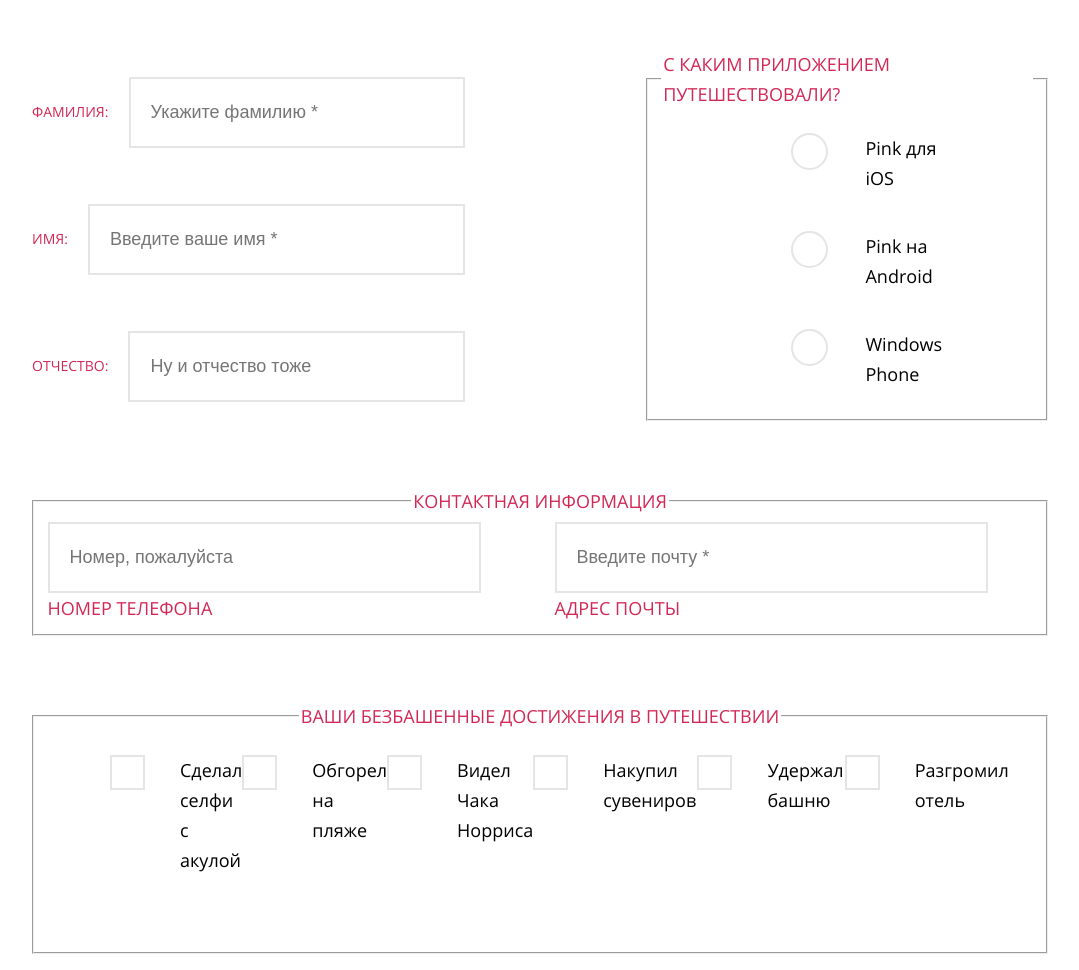
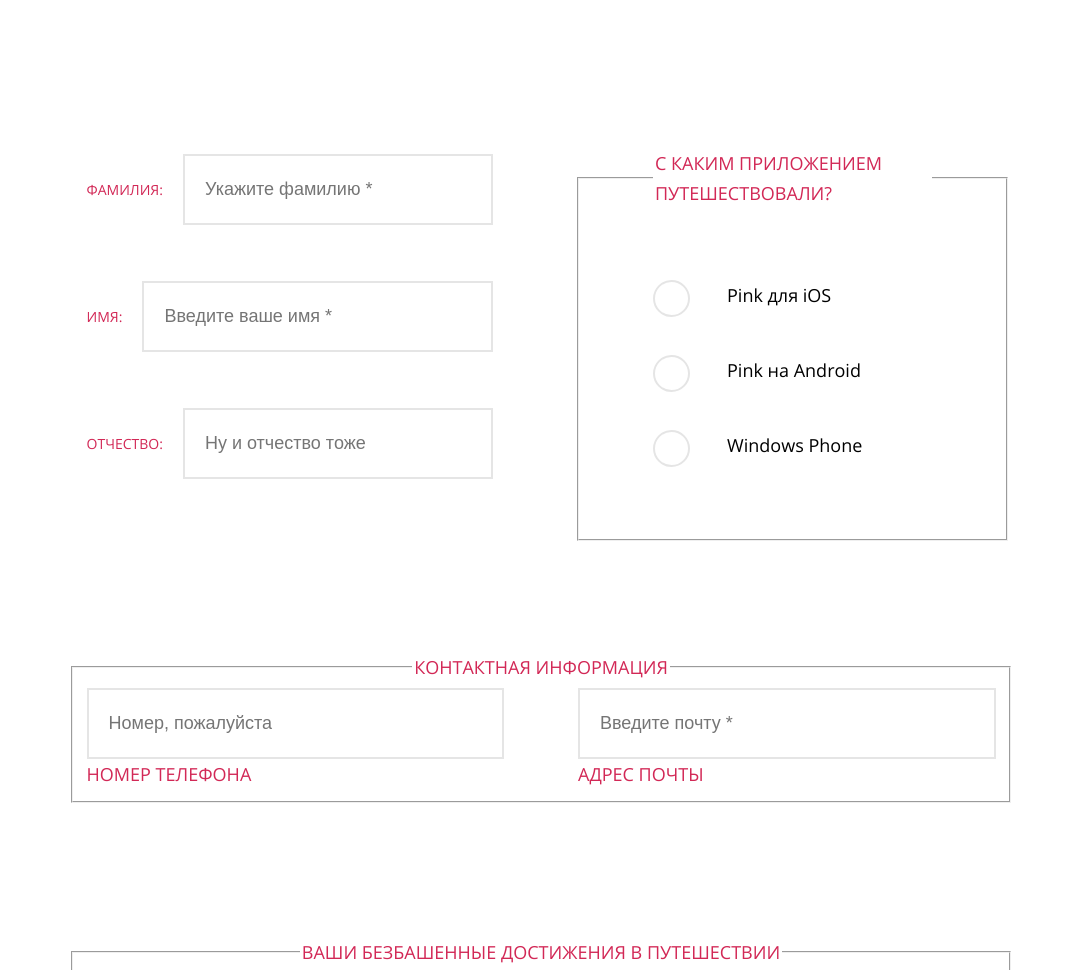
Before and after one commit to Haarkin/283545-pink-24, a plain HTML site: page source/form.html in a window 1280 px wide. Shown: the part 763-1733 px from the top of the page, without its empty margins (100-1179 px from the left). Drawn offline with nearby package versions, Linux system fonts and the light colour scheme; files that its build step writes are made by us from their sources; a web font is replaced by a local one.

Commit message:
Делает сетки внутренних страниц

```diff
--- a/source/form.html
+++ b/source/form.html
@@ -60,7 +60,8 @@
         шанс выиграть ценный приз — 1000
         миль на вашу бонусную карту!</p>
       <div class="registration__name-form name-form">
-        <div class="name-form__wrapper">
+        <fieldset class="name-form__wrapper">
+          <legend class="visually-hidden">Форма имени</legend>
           <div class="field">
             <label for="surname" class="field__label">
               Фамилия:
@@ -81,12 +82,12 @@
             <input class="field__input" placeholder="Ну и отчество тоже" type="text" id="second-name"
               name="second-name">
           </div>
-        </div>
+        </fieldset>
       </div>
-      <fieldset class="registration__achievement-form achievement-form">
+      <div class="registration__achievement-form achievement-form">
+        <fieldset class="achievement-form__wrapper">
         <legend class="achievement-form__title">Ваши безбашенные
           достижения в путешествии</legend>
-        <div class="achievement-form__wrapper">
           <ul class="achievement-form__list">
             <li class="achievement-form__item">
               <label class="achievement-form__label checkbox">
@@ -125,11 +126,11 @@
               </label>
             </li>
           </ul>
-        </div>
-      </fieldset>
-      <fieldset class="registration__contact-form contact-form">
+        </fieldset>
+      </div>
+      <div class="registration__contact-form contact-form">
+        <fieldset class="contact-form__wrapper">
         <legend class="contact-form__title">Контактная информация</legend>
-        <div class="contact-form__wrapper">
           <div class="contact-form__list">
             <div class="contact-form__item item">
               <label for="phone" class="registration__label">
@@ -144,41 +145,41 @@
               <input class="item__input" placeholder="Введите почту *" type="email" id="email" name="email" required>
             </div>
           </div>
-        </div>
-      </fieldset>
-      <fieldset class="registration__program-form program-form">
-        <legend class="program-form__title">С каким приложением
+        </fieldset>
+      </div>
+      <div class="registration__device-form device-form">
+        <fieldset class="device-form__wrapper">
+        <legend class="device-form__title">С каким приложением
           путешествовали?</legend>
-        <div class="program-form__wrapper">
-          <ul class="program-form__list">
-            <li class="program-form__item">
+          <ul class="device-form__list">
+            <li class="device-form__item">
               <label class="control">
-                <input class="visually-hidden control-input" type="radio" name="program-group" value="iOS" checked>
+                <input class="visually-hidden control-input" type="radio" name="device-group" value="iOS" checked>
                 <span class="control-label">Pink для iOS</span>
               </label>
             </li>
-            <li class="program-form__item">
+            <li class="device-form__item">
               <label class="control">
-                <input class="visually-hidden control-input" type="radio" name="program-group" value="Android">
+                <input class="visually-hidden control-input" type="radio" name="device-group" value="Android">
                 <span class="control-label">Pink на Android</span>
               </label>
             </li>
-            <li class="program-form__item">
+            <li class="device-form__item">
               <label class="control">
-                <input class="visually-hidden control-input" type="radio" name="program-group" value="Windows Phone">
+                <input class="visually-hidden control-input" type="radio" name="device-group" value="Windows Phone">
                 <span class="control-label">Windows Phone</span>
               </label>
             </li>
           </ul>
-        </div>
-      </fieldset>
-      <fieldset class="registration__program-fieldset program-fieldset">
+        </fieldset>
+      </div>
+      <div class="registration__program-fieldset program-fieldset">
+        <fieldset class="program-fieldset__wrapper">
         <legend class="program-fieldset__title">Опишите свои эмоции</legend>
-        <div class="program-fieldset__wrapper">
           <textarea class="program-fieldset__field" placeholder="Можно прям в красках, не стесняясь в выражениях"
             type="text" name="feeling-commentary"></textarea>
-        </div>
-      </fieldset>
+        </fieldset>
+      </div>
       <div class="registration__lower-wrapper">
         <button class="button registration__submit-button" type="submit">Отправить форму</button>
         <span class="registration__required">* — обязательные поля</span>
--- a/source/sass/blocks/achievement-form.scss
+++ b/source/sass/blocks/achievement-form.scss
@@ -3,26 +3,28 @@
   margin-bottom: 42px;
 
   @media (max-width: $mobile-width-only) {
-    border: none;
     width: 100%;
   }
 
   @media (min-width: $tablet-width) {
     background-color: $white;
     order: 4;
-    margin: 0 auto;
     margin-bottom: 65px;
   }
 
   @media (min-width: $desktop-width) {
     height: min-content;
-    width: 100%;
+    grid-area: achievement;
   }
 }
 
 .achievement-form__wrapper {
   width: 280px;
   margin: 0 auto;
+
+  @media (max-width: $mobile-width-only) {
+    border: none;
+  }
 
   @media (min-width: $tablet-width) {
     width: 620px;
@@ -41,11 +43,12 @@
 
 .achievement-form__list {
   list-style: none;
+  padding: 0;
 
   @media (min-width: $desktop-width) {
-    width: 100%;
+    width: auto;
     display: grid;
-    grid-template-columns: 1fr 1fr 1fr;
+    grid-template-rows: 1fr 1fr;
     grid-auto-flow: column;
   }
 }
--- a/source/sass/blocks/contact-form.scss
+++ b/source/sass/blocks/contact-form.scss
@@ -1,10 +1,6 @@
 .contact-form {
   margin: 0 auto;
   margin-bottom: 42px;
-
-  @media (max-width: $mobile-width-only) {
-    border: none;
-  }
 
   @media (min-width: $tablet-width) {
     order: 3;
@@ -13,7 +9,7 @@
   }
 
   @media (min-width: $desktop-width) {
-    width: 100%;
+    grid-area: contact;
   }
 }
 
@@ -23,6 +19,10 @@
   align-items: center;
   width: 280px;
 
+  @media (max-width: $mobile-width-only) {
+    border: none;
+  }
+
   @media (min-width: $tablet-width) {
     width: 620px;
   }
@@ -30,6 +30,7 @@
   @media (min-width: $desktop-width) {
     width: 940px;
     flex-direction: row;
+    margin: 0;
   }
 }
 
--- a/source/sass/blocks/program-form.scss
+++ b/source/sass/blocks/device-form.scss
@@ -1,29 +1,26 @@
-.program-form {
+.device-form {
   background-color: $grey;
   margin-bottom: 42px;
   width: 100%;
 
-  @media (max-width: $mobile-width-only) {
-    border: none;
-  }
-
   @media (min-width: $tablet-width) {
     background-color: $white;
     order: 2;
-    margin: 0 auto;
-    margin-bottom: 65px;
     width: min-content;
   }
 
   @media (min-width: $desktop-width) {
-    flex-grow: 1;
-    width: min-content;
+    grid-area: device;
   }
 }
 
-.program-form__wrapper {
-  width: 280px;
+.device-form__wrapper {
   margin: 0 auto;
+
+  @media (max-width: $mobile-width-only) {
+    width: 280px;
+    border: none;
+  }
 
   @media (min-width: $tablet-width) {
     width: 620px;
@@ -32,15 +29,21 @@
   @media (min-width: $desktop-width) {
     display: flex;
     flex-direction: row;
-    width: min-content;
+    padding-left: 74px;
+    padding-top: 54px;
+    padding-bottom: 54px;
+    padding-right: 74px;
+    width: 431px;
   }
 }
 
-.program-form__list {
+.device-form__list {
+  padding: 0;
   list-style: none;
+  width: 100%;
 }
 
-.program-form__item {
+.device-form__item {
   padding-bottom: 38px;
 
   &:last-child {
@@ -48,7 +51,7 @@
   }
 }
 
-.program-form__title {
+.device-form__title {
   color: $red;
   text-transform: uppercase;
   margin: 0 auto;
--- a/source/sass/blocks/name-form.scss
+++ b/source/sass/blocks/name-form.scss
@@ -3,13 +3,14 @@
   margin: 0 auto;
 
   @media (min-width: $desktop-width) {
-    flex-grow: 1;
+    grid-area: name;
   }
 }
 
 .name-form__wrapper {
   display: grid;
   width: 280px;
+  border: none;
 
   @media (min-width: $tablet-width) {
     width: 618px;
--- a/source/sass/blocks/program-fieldset.scss
+++ b/source/sass/blocks/program-fieldset.scss
@@ -2,10 +2,6 @@
   margin: 0 auto;
   margin-bottom: 42px;
   width: 100%;
-
-  @media (max-width: $mobile-width-only) {
-    border: none;
-  }
 
   @media (min-width: $tablet-width) {
     order: 5;
@@ -14,14 +10,17 @@
   }
 
   @media (min-width: $desktop-width) {
-    width: 100%;
-    flex-direction: row;
+    grid-area: program;
   }
 }
 
 .program-fieldset__wrapper {
   width: 280px;
   margin: 0 auto;
+
+  @media (max-width: $mobile-width-only) {
+    border: none;
+  }
 
   @media (min-width: $tablet-width) {
     width: 620px;
--- a/source/sass/blocks/registration.scss
+++ b/source/sass/blocks/registration.scss
@@ -1,10 +1,18 @@
 .registration {
-  display: flex;
-  align-items: center;
-  flex-wrap: wrap;
+  display: grid;
+  justify-content: center;
   width: 100%;
 
   @media (min-width: $desktop-width) {
+    grid-template-columns: 432px 432px;
+    column-gap: 74px;
+    row-gap: 69px;
+    grid-template-areas: "announce announce"
+                         "name device"
+                         "contact contact"
+                         "achievement achievement"
+                         "program program"
+                         "button button";
     padding-left: 132px;
     padding-right: 132px;
   }
@@ -18,11 +26,18 @@
 
   @media (max-width: $mobile-width-only) {
     font-size: 14px;
+    width: 280px;
   }
 
   @media (min-width: $tablet-width) {
     margin-top: 100px;
     margin-bottom: 82px;
+    width: 620px;
+  }
+
+  @media (min-width: $desktop-width) {
+    grid-area: announce;
+    width: 940px;
   }
 }
 
@@ -47,6 +62,7 @@
   }
 
   @media (min-width: $desktop-width) {
+    grid-area: button;
     width: 100%;
   }
 }
--- a/source/sass/style.scss
+++ b/source/sass/style.scss
@@ -26,7 +26,7 @@
 @import "./blocks/control.scss";
 @import "./blocks/name-form.scss";
 @import "./blocks/program-fieldset.scss";
-@import "./blocks/program-form.scss";
+@import "./blocks/device-form.scss";
 @import "./blocks/registration.scss";
 @import "./blocks/editor.scss";
 @import "./blocks/photo-gallery.scss";
```
